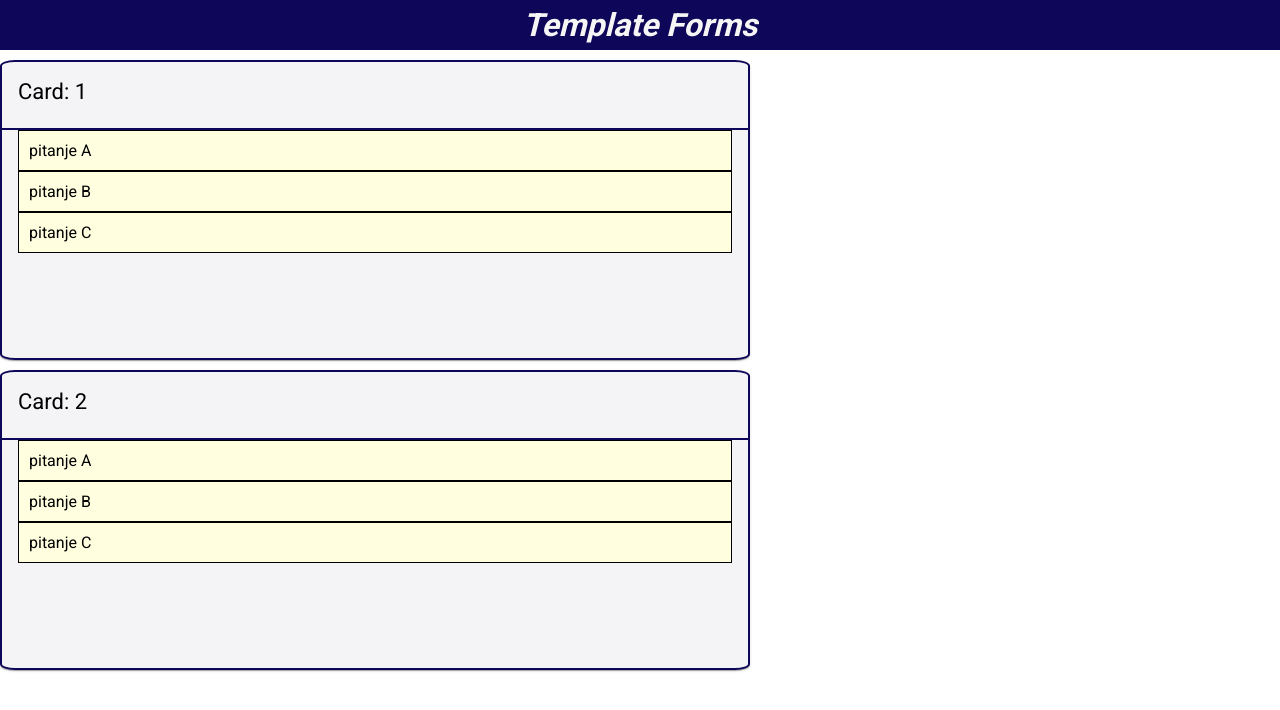
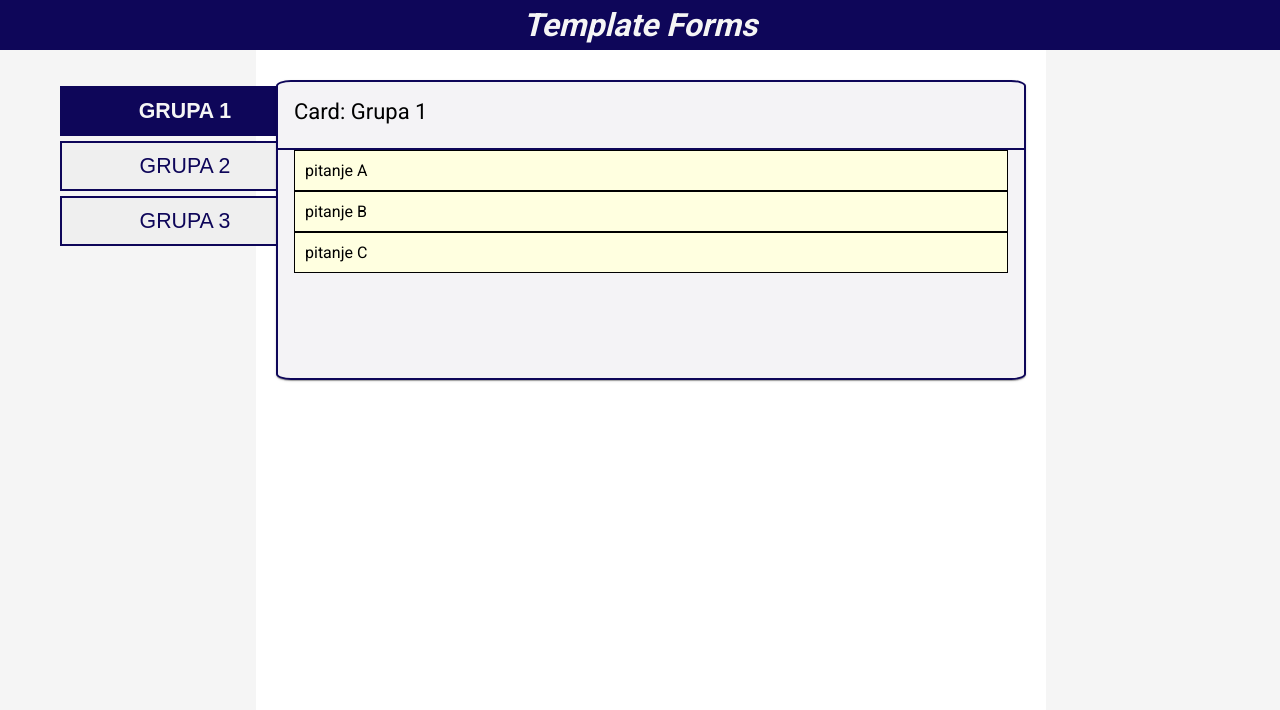
Before and after one commit to CROmarcos/TemplateForms, an Angular app in the folder frontend/: page / in a window 1280 px wide. Shown: the top 710 px of the page. Built offline with nearby package versions, Linux system fonts and the light colour scheme.

Commit message:
Selekcija trenutno aktivne kartice

```diff
--- a/frontend/src/app/app.component.html
+++ b/frontend/src/app/app.component.html
@@ -1,8 +1,21 @@
 <main class="main">
   <app-header></app-header>
-  <div class="content">
-    <app-card text="1"></app-card>
-    <app-card text="2"></app-card>
+  <div class="layout">
+    <div class="side-panel">
+      <ul>
+        <li *ngFor="let card of cards">
+          <button (click)="selectCard(card)" (keydown.enter)="selectCard(card)" [ngClass]="{ active: selectedCard?.id === card.id }">
+            {{ card.text }}
+          </button>
+        </li>
+      </ul>
+    </div>
+    <div class="center-panel">
+      <ng-container *ngIf="selectedCard as card">
+        <app-card [text]="card.text"></app-card>
+      </ng-container>
+    </div>
+    <div class="side-panel"></div>
   </div>
 </main>
 
--- a/frontend/src/app/app.component.scss
+++ b/frontend/src/app/app.component.scss
@@ -0,0 +1,48 @@
+.main {
+    height: 100%;
+}
+
+.layout {
+    width: 100%;
+    height: 100%;
+    display: flex;
+}
+
+.side-panel {
+    width: 20%;
+    background-color: whitesmoke;
+    padding: 20px;
+    box-sizing: border-box;
+
+    ul {
+        list-style: none;
+    }
+
+    li {
+        width: 250px;
+        height: 50px;
+        margin-bottom: 5px;
+
+        button {
+            width: 100%;
+            height: 100%;
+            text-transform: uppercase;
+            font-size: 16pt;
+            border: rgb(14, 6, 89) 2pt solid;
+            color: rgb(14, 6, 89);
+
+            &.active {
+                color: whitesmoke;
+                font-weight: bold;
+                background-color:rgb(14, 6, 89);
+            }
+        }
+    }
+}
+
+.center-panel {
+    width: 60%;
+    padding: 20px;
+    display: flex;
+    justify-content: center;
+}
--- a/frontend/src/app/app.component.ts
+++ b/frontend/src/app/app.component.ts
@@ -2,14 +2,36 @@ import { Component } from '@angular/core';
 import { RouterOutlet } from '@angular/router';
 import { HeaderComponent } from './components/header/header.component';
 import { CardComponent } from './components/card/card.component';
-import { CdkDropList } from '@angular/cdk/drag-drop';
+import { CommonModule } from '@angular/common';
 
 @Component({
   selector: 'app-root',
-  imports: [RouterOutlet, HeaderComponent, CardComponent],
+  imports: [RouterOutlet, HeaderComponent, CardComponent, CommonModule],
   templateUrl: './app.component.html',
   styleUrl: './app.component.scss'
 })
 export class AppComponent {
   title = 'frontend';
+
+  cards = [
+    { id: 1, text: 'Grupa 1' },
+    { id: 2, text: 'Grupa 2' },
+    { id: 3, text: 'Grupa 3' }
+  ];
+
+  selectedCard: { id: number; text: string } | null = this.cards[0];
+
+  selectCard(card: { id: number; text: string }) {
+    this.selectedCard = card;
+  }
+
+  onKeyDown(event: KeyboardEvent) {
+    if (event.key === 'Enter') {
+      const clickedCard = (event.target as HTMLElement).innerText;
+      const card = this.cards.find(c => c.text === clickedCard);
+      if (card) {
+        this.selectCard(card);
+      }
+    }
+  }
 }
```
